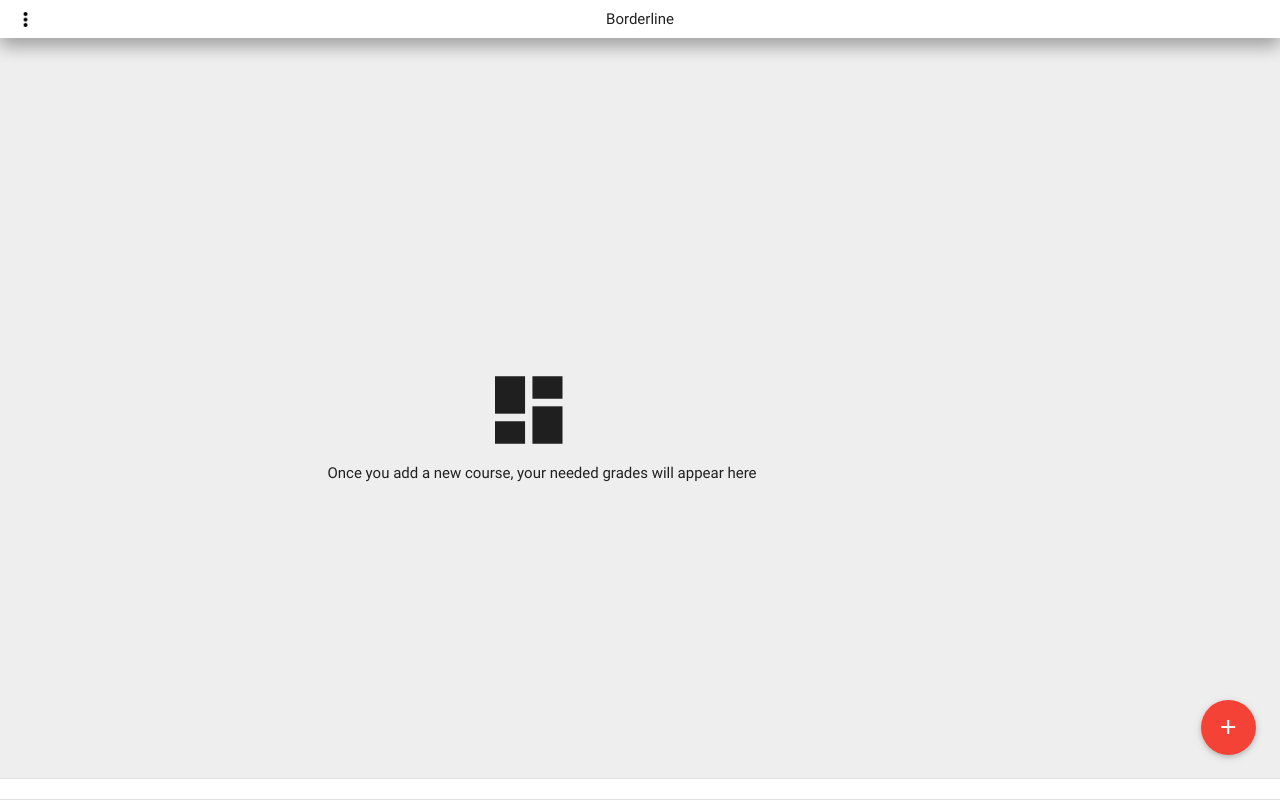
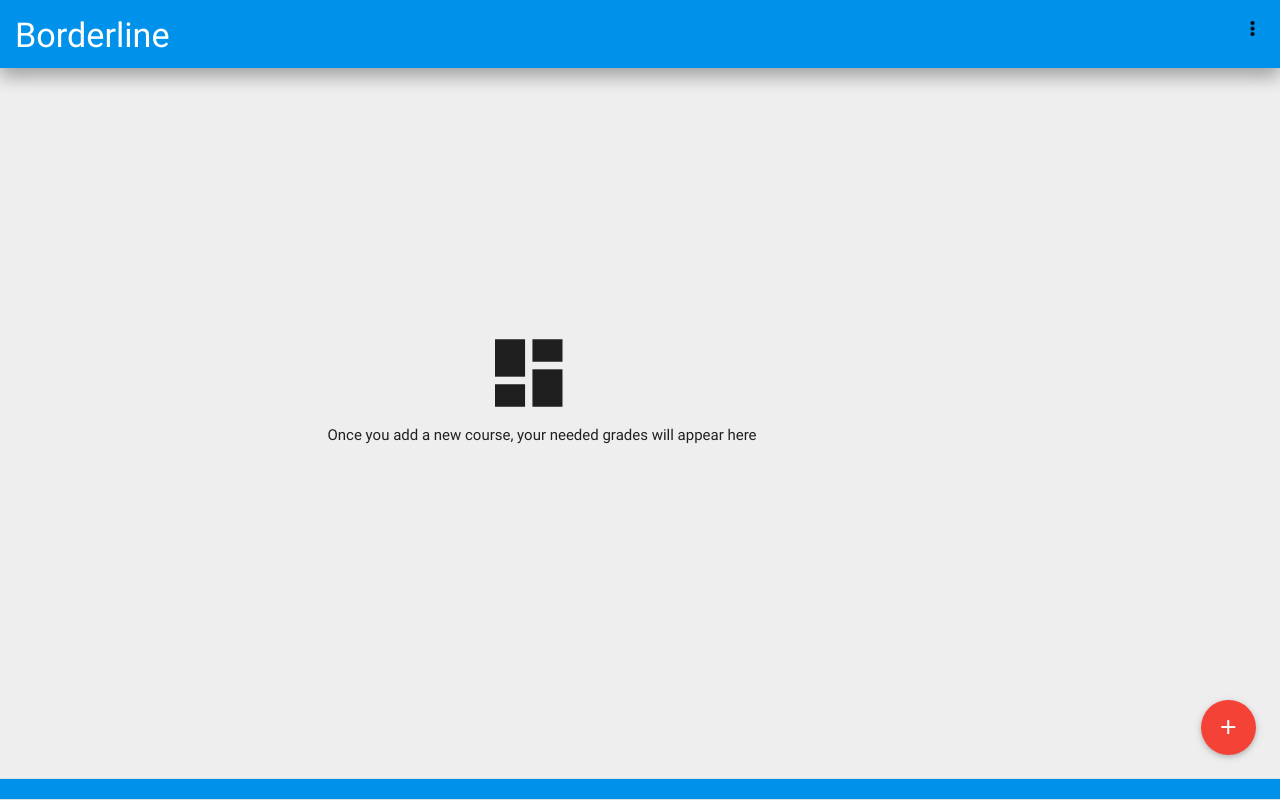
Before and after one commit to kilarusai99/Borderline, a plain HTML site: page index.html in a window 1280 px wide. Drawn offline with Linux system fonts and the light colour scheme.

Commit message:
first beta version

```diff
--- a/css/style.css
+++ b/css/style.css
@@ -16,13 +16,28 @@
 header a img{
     height: 15px;
 }
+header a{
+    position: absolute;
+    top: 0px;
+    right: 0px;
+}
+header h4{
+    margin-left: 15px;
+    color: white;
+}
 header{
     border: none!important;
-    background-color: white;
+    background-color: #0091EA;
+    position: absolute;
+    top: 0px;
+    right: 0px;
+}
+#menuButton{
+    padding: 20px;
 }
 footer{
     border: 1px solid #e0e0e0;
-    background-color: white;
+    background-color: #0091EA;
 }
 #main{
     background-color: #EEEEEE;
@@ -51,3 +66,9 @@ footer{
     border-bottom-style: solid;
     border-bottom-width: 3px;
 }
+.width100{
+    width: 100%;
+}
+#userCourses{
+    margin-top: 75px;
+}
--- a/index.html
+++ b/index.html
@@ -18,13 +18,14 @@
     </head>
     <body>
         <div data-role="page" id="main">
-            <header data-role="header" class="z-depth-2">
+            <header class="z-depth-2 width100">
+                <h4>Borderline</h4>
                 <a id="menuButton"><img src="img/menu.png"></a>
+
                 <div class="collection" id="menuMenu">
                     <a href="#settings" class="collection-item">Settings</a>
                     <a href="#" class="collection-item">Edit Courses</a>
                 </div>
-                <h1>Borderline</h1>
             </header>
             <section data-role="content" id="mainContent">
                 <div id="userCourses">
@@ -40,7 +41,7 @@
                     </ul>
                 </div>
             </section>
-            <footer data-role="footer" class="page-footer white">
+            <footer data-role="footer" class="page-footer">
 
             </footer>
         </div>
@@ -66,17 +67,17 @@
                         </div>
                         <div class="row">
                             <div class="col s12">
+                                <label for="typeOfGrades">Show Minimum Grades for</label>
                                 <select id="typeOfGrades" class="browser-default">
                                     <option value="plsSelect">Select Your Target Grade</option>
                                     <option value="allA" >All A's</option>
                                     <option value="allB">All B's</option>
                                     <option value="allC">All C's</option>
                                 </select>
-                                <label for="typeOfGrades">Show Minimum Grades for</label>
                             </div>
                         </div>
                     </form>
-                    <a class="btn-large col s12 m12" id="clearAll">Clear All</a>
+                    <a class="waves-effect waves-light btn-large width100 col s12 m12" id="clearAll">Clear All</a>
                 </div>
             </section>
             <footer data-role="footer">
@@ -124,8 +125,9 @@
                                 <label for="numQuiz">Number of Quizzes</label>
                             </div>
                         </div>
-                        <a href="#main" id="newCourseSubmit"><button>Add Course</button></a>
+
                     </form>
+                    <a href="#main" id="newCourseSubmit" class="waves-effect waves-light btn-large width100">Add Course</a>
             </section>
             <footer data-role="footer">
 
@@ -142,8 +144,8 @@
                     <form class="col s12 m12">
                         <div class="row">
                             <div class="col s12 m12">
+                                <label for="coursesToUpdate">Select Course</label>
                                 <select id="coursesToUpdate" class="browser-default"></select>
-                                <label for="coursesToUpdate">Select Course</label>
                             </div>
                         </div>
                         <div class="row">
@@ -154,10 +156,10 @@
                     </form>
                     <div class="row">
                         <div class="col s6 m6">
-                            <a href="#main" id="newTestGradeSubmit"><button >Add Test</button></a>
+                            <a href="#main" id="newTestGradeSubmit" class="waves-effect waves-light btn-large width100">Add Test</a>
                         </div>
                         <div class="col s6 m6">
-                            <a href="#main"><button id="newQuizGradeSubmit">Add Quiz</button></a>
+                            <a href="#main" id="newQuizGradeSubmit" class="waves-effect waves-light btn-large width100">Add Quiz</a>
                         </div>
                     </div>
                 </div>
--- a/js/main.js
+++ b/js/main.js
@@ -118,7 +118,7 @@ function refreshGrades() {
                 j++;
             if (i % 2 === 1)
                 text += "<div class=\"row\">";
-            text += "<div class=\"col s12 m6\"><div class=\"card course\" style=\"border-bottom: 3px solid " + borderColors[Math.floor(Math.random() * 16)] + "\">" +
+            text += "<div class=\"col s12 m6\"><div class=\"waves-effect waves-dark width100 card course\" style=\"border-bottom: 3px solid " + borderColors[Math.floor(Math.random() * 16)] + "\">" +
                     "<span class=\"black-text card-title\"><span class=\"truncate\">" + window.localStorage.getItem(j + "CourseName") + "</span></span>" +
                     "<div class=\"grades\"><p>Test: " + window.localStorage.getItem(j + "TargetTestGrade") + "</p>" +
                     "<p>Quiz: " + window.localStorage.getItem(j + "TargetQuizGrade") + "</p></div>" +
```
Also changed, not shown: config.xml (+2 -5 lines), css/materialize.min.css.
